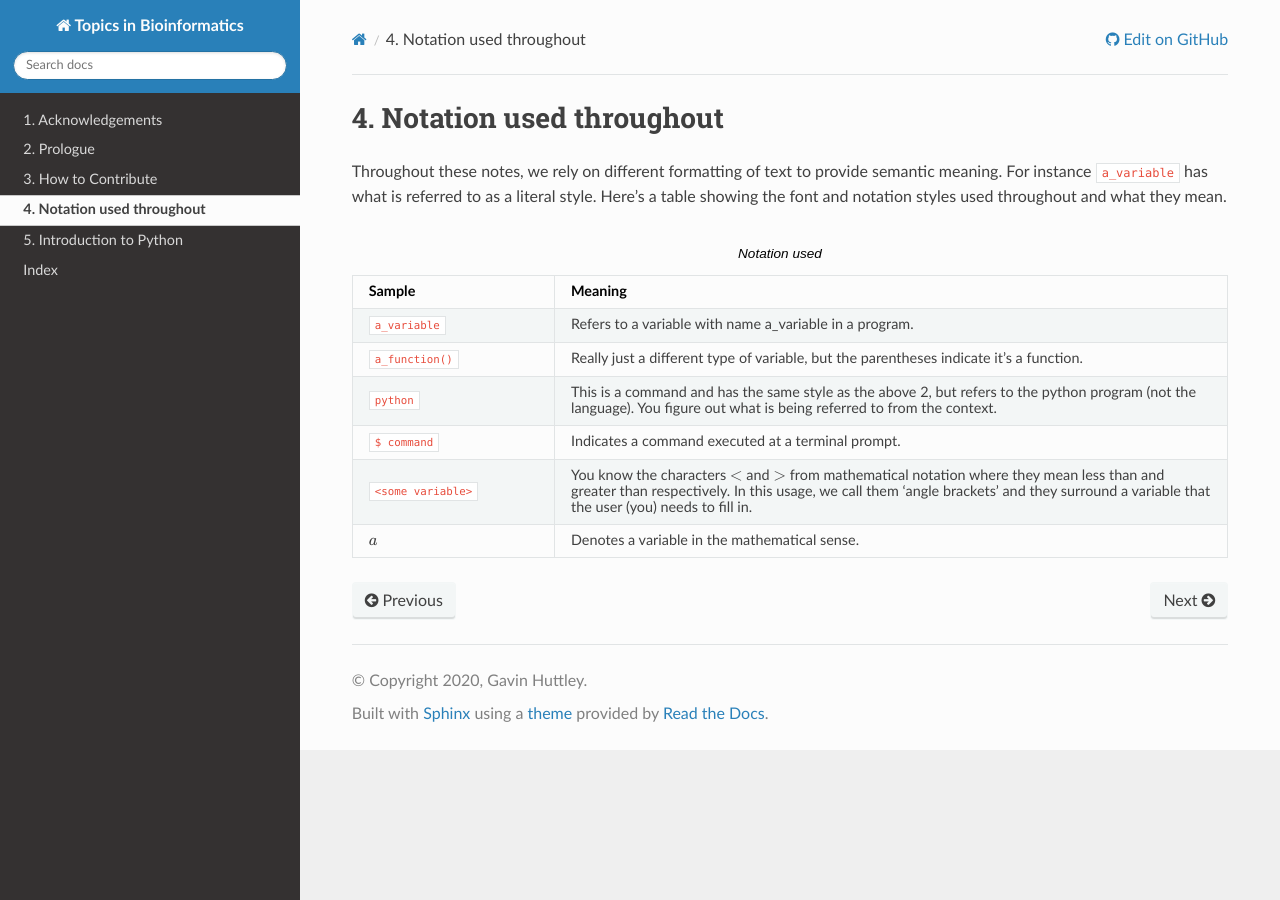
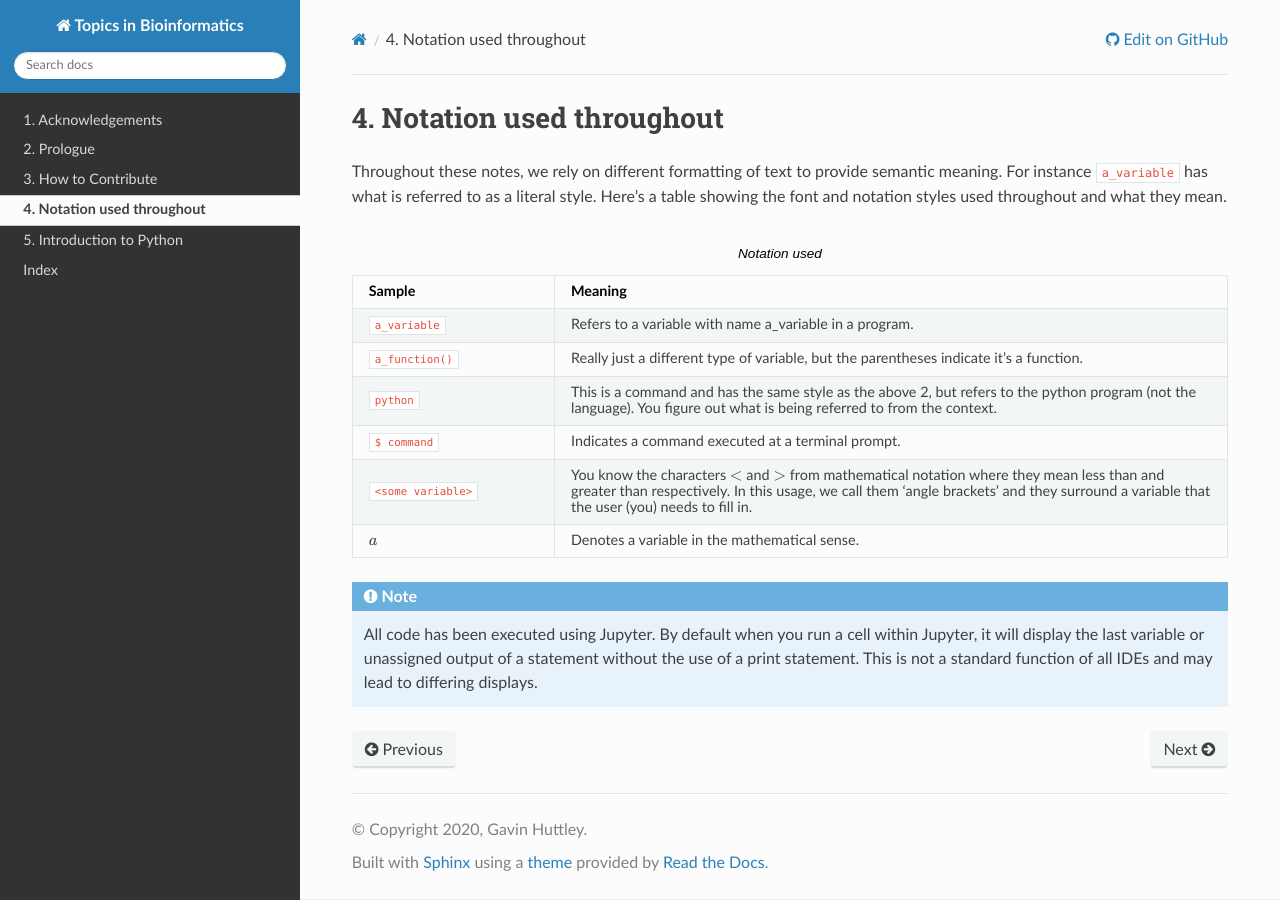
Before and after one commit to GavinHuttley/tib, a Sphinx documentation site: the page built from source/notation.rst, in a window 1280 px wide. Built offline with Sphinx 7.4.7 and the Read the Docs theme 2.0.0, drawn with Linux system fonts in a browser that asks for light colours.

Commit message:
Addressing Jupyter display differences
Second version of addressing the issue.

```diff
--- a/source/notation.rst
+++ b/source/notation.rst
@@ -16,3 +16,5 @@ Throughout these notes, we rely on different formatting of text to provide seman
     ``$ command``, Indicates a command executed at a terminal prompt.
     ``<some variable>``, "You know the characters :math:`<` and :math:`>` from mathematical notation where they mean less than and greater than respectively. In this usage, we call them 'angle brackets' and they surround a variable that the user (you) needs to fill in."
     :math:`a`, Denotes a variable in the mathematical sense.
+
+.. note:: All code has been executed using Jupyter. By default when you run a cell within Jupyter, it will display the last variable or unassigned output of a statement without the use of a print statement. This is not a standard function of all IDEs and may lead to differing displays.
```
